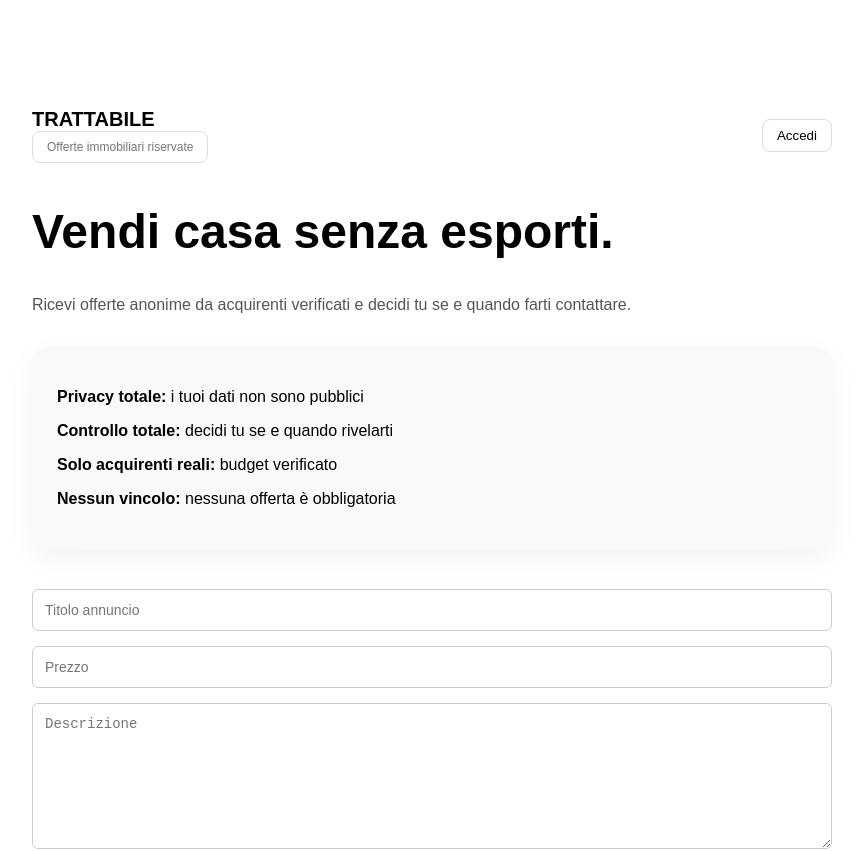
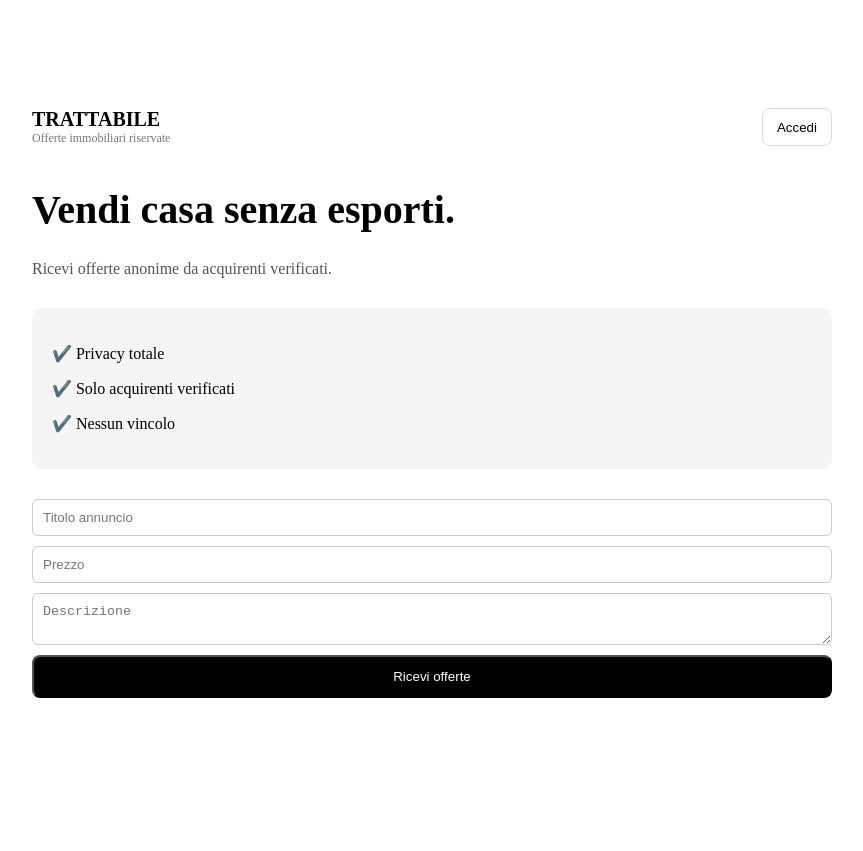
Before and after one commit to federicobartilucci-dotcom/trattabile, a Next.js app: page /publish in a window 1280 px wide. Shown: the top 851 px of the page, without its empty margins (208-1071 px from the left). After the commit the page ends 806 px from the top, so only its background shows below. Built offline with nearby package versions, Linux system fonts and the light colour scheme.

Commit message:
fix definitivo

```diff
--- a/app/publish/page.tsx
+++ b/app/publish/page.tsx
@@ -2,40 +2,14 @@
 
 export default function PublishPage() {
   return (
-    <div
-      style={{
-        padding: "100px 20px",
-        maxWidth: 800,
-        margin: "0 auto",
-        fontFamily: "Arial, sans-serif",
-      }}
-    >
+    <div style={{ padding: "100px 20px", maxWidth: 800, margin: "0 auto" }}>
+
       {/* HEADER */}
-      <div
-        style={{
-          display: "flex",
-          justifyContent: "space-between",
-          alignItems: "center",
-          marginBottom: 40,
-        }}
-      >
-        <div style={{ display: "flex", alignItems: "center", gap: 20 }}>
-          <div>
-            <div style={{ fontSize: 20, fontWeight: "bold" }}>
-              TRATTABILE
-            </div>
-
-            <div
-              style={{
-                fontSize: 12,
-                color: "#777",
-                border: "1px solid #ddd",
-                padding: "8px 14px",
-                borderRadius: 8,
-              }}
-            >
-              Offerte immobiliari riservate
-            </div>
+      <div style={{ display: "flex", justifyContent: "space-between", marginBottom: 40 }}>
+        <div>
+          <div style={{ fontSize: 20, fontWeight: "bold" }}>TRATTABILE</div>
+          <div style={{ fontSize: 12, color: "#777" }}>
+            Offerte immobiliari riservate
           </div>
         </div>
 
@@ -53,91 +27,61 @@ export default function PublishPage() {
       </div>
 
       {/* TITOLO */}
-      <h1
-        style={{
-          fontSize: 48,
-          lineHeight: 1.2,
-          fontWeight: "bold",
-        }}
-      >
+      <h1 style={{ fontSize: 40, fontWeight: "bold" }}>
         Vendi casa senza esporti.
       </h1>
 
-      <p
+      <p style={{ color: "#555", marginTop: 10 }}>
+        Ricevi offerte anonime da acquirenti verificati.
+      </p>
+
+      {/* BOX */}
+      <div
         style={{
-          fontSize: 16,
-          lineHeight: 1.5,
-          color: "#555",
-          marginBottom: 30,
+          background: "#f5f5f5",
+          padding: 20,
+          borderRadius: 10,
+          marginTop: 30,
         }}
       >
-        Ricevi offerte anonime da acquirenti verificati e decidi tu se e quando
-        farti contattare.
-      </p>
-
-      {/* BOX VALORE */}
-      <div
-        style={{
-          background: "#f9f9f9",
-          borderRadius: 16,
-          padding: 25,
-          marginBottom: 40,
-          boxShadow: "0 10px 30px rgba(0,0,0,0.05)",
-        }}
-      >
-        <p>
-          <strong>Privacy totale:</strong> i tuoi dati non sono pubblici
-        </p>
-        <p>
-          <strong>Controllo totale:</strong> decidi tu se e quando rivelarti
-        </p>
-        <p>
-          <strong>Solo acquirenti reali:</strong> budget verificato
-        </p>
-        <p>
-          <strong>Nessun vincolo:</strong> nessuna offerta è obbligatoria
-        </p>
+        <p>✔️ Privacy totale</p>
+        <p>✔️ Solo acquirenti verificati</p>
+        <p>✔️ Nessun vincolo</p>
       </div>
 
       {/* FORM */}
       <form
         onSubmit={(e) => {
           e.preventDefault();
-          alert("Immobile pubblicato (demo)");
+          alert("Demo invio");
         }}
         style={{
           display: "flex",
           flexDirection: "column",
-          gap: 15,
+          gap: 10,
+          marginTop: 30,
         }}
       >
         <input placeholder="Titolo annuncio" style={inputStyle} />
         <input placeholder="Prezzo" style={inputStyle} />
-        <textarea
-          placeholder="Descrizione"
-          style={{ ...inputStyle, height: 120 }}
-        />
+        <textarea placeholder="Descrizione" style={inputStyle} />
 
-        <button style={buttonStyle}>Ricevi offerte ora</button>
+        <button style={buttonStyle}>Ricevi offerte</button>
       </form>
     </div>
   );
 }
 
 const inputStyle = {
-  padding: 12,
+  padding: 10,
+  border: "1px solid #ccc",
   borderRadius: 6,
-  border: "1px solid #ccc",
-  fontSize: 14,
 };
 
 const buttonStyle = {
   background: "#000",
   color: "#fff",
-  padding: "16px",
-  borderRadius: 10,
-  border: "none",
+  padding: 12,
+  borderRadius: 8,
   cursor: "pointer",
-  fontSize: 16,
-  fontWeight: "bold",
 };
```
